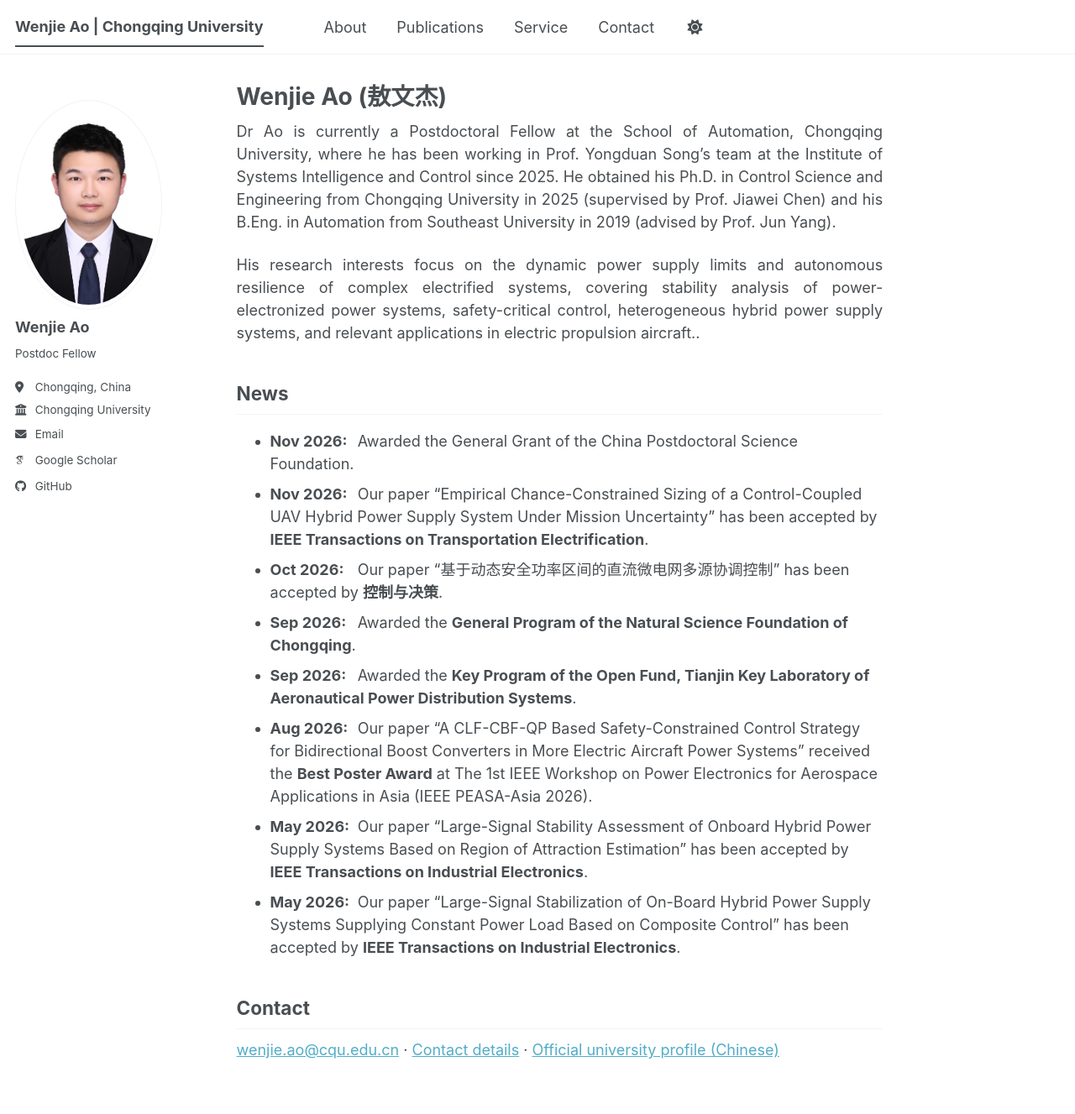
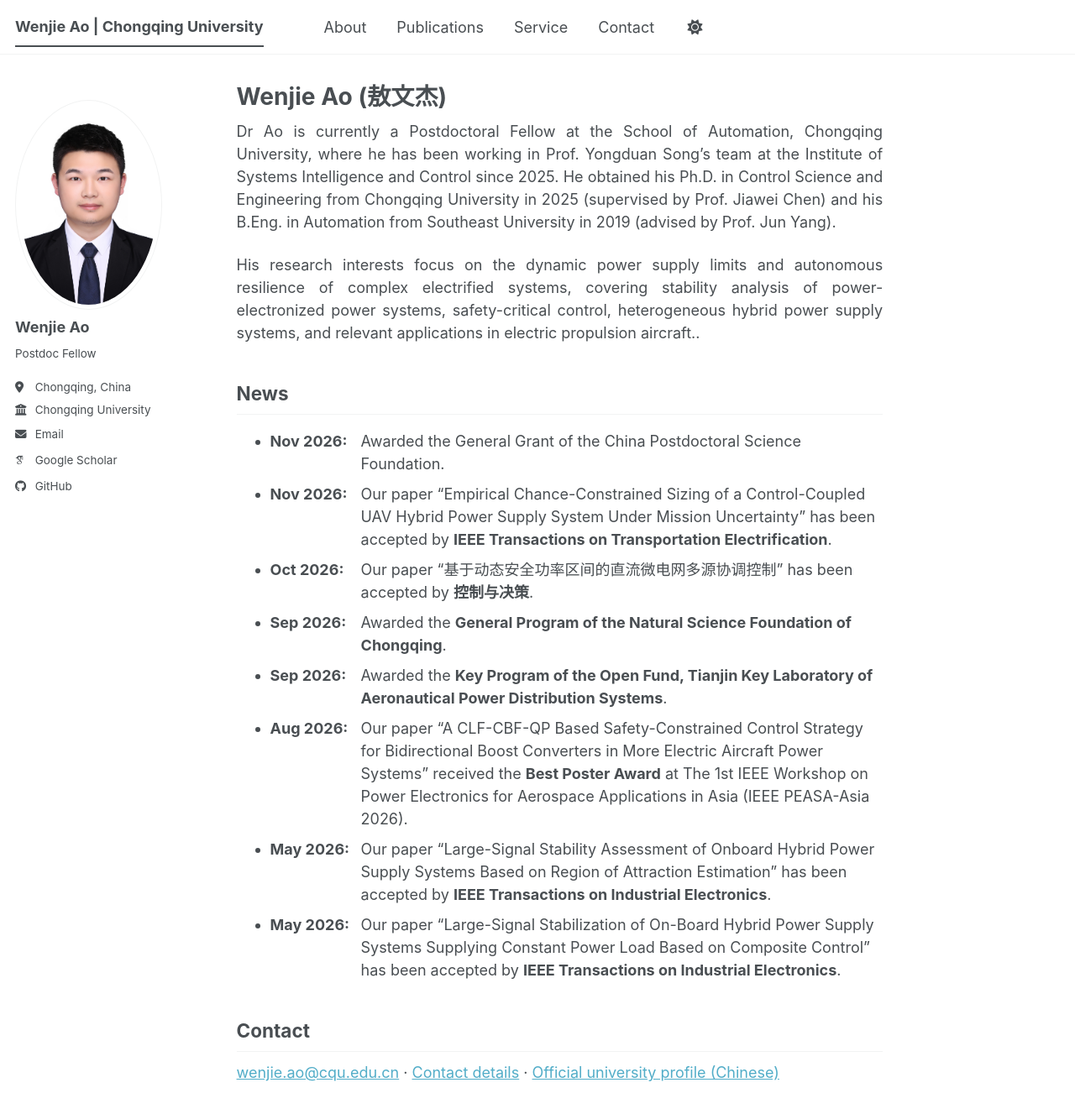
Before and after one commit to aowenjie-cyber/aowenjie-cyber.github.io, a Jekyll site: the page built from _pages/about.md, in a window 1280 px wide and 1342 px high. Shown: the top 1327 px of the window at 84% size. Built offline with Jekyll 4.4.1, drawn with Linux system fonts in a browser that asks for light colours; some web fonts are replaced; a script bundle is joined from its source files by our own code; library files that are not in the unit come from our copies.

Commit message:
更新了主页对齐方式

```diff
--- a/_layouts/default.html
+++ b/_layouts/default.html
@@ -13,10 +13,14 @@ layout: compress
   }
   {% if page.url == '/' %}
   .page__content #news + ul > li {
+      position: relative;
+      padding-left: 6em;
       text-align: left;
   }
   .page__content #news + ul > li > strong:first-child {
-      display: inline-block;
+      position: absolute;
+      top: 0;
+      left: 0;
       width: 5.5em;
       text-align: left;
       white-space: nowrap;
```
